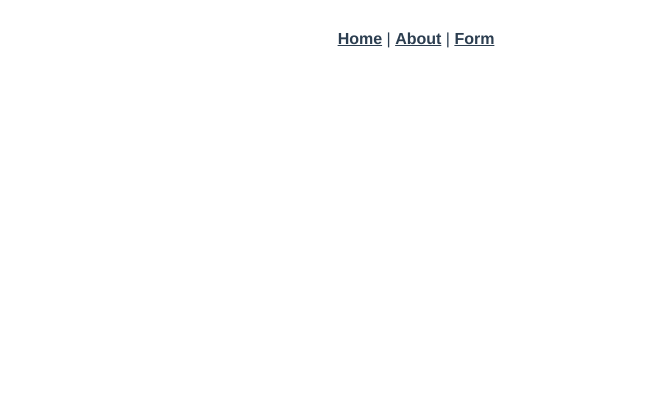
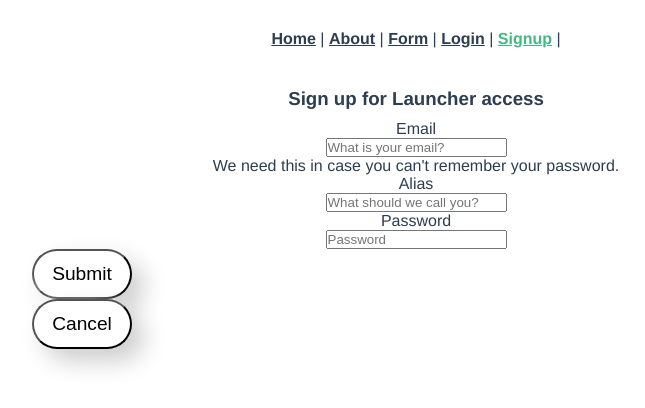
Before and after one commit to piknikki/launcher, a Vue app: page /signup in a window 1280 px wide. Shown: the top 408 px of the page, without its empty margins (224-869 px from the left). Built offline with nearby package versions, Linux system fonts and the light colour scheme.

Commit message:
Add login and signup now do some styling

```diff
--- a/src/App.vue
+++ b/src/App.vue
@@ -3,7 +3,9 @@
     <div id="nav">
       <router-link to="/">Home</router-link> |
       <router-link to="/about">About</router-link> |
-      <router-link to="/form">Form</router-link>
+      <router-link to="/form">Form</router-link> |
+      <router-link to="/login">Login</router-link> |
+      <router-link to="/signup">Signup</router-link> |
     </div>
     <router-view/>
   </div>
--- a/src/router/index.js
+++ b/src/router/index.js
@@ -2,6 +2,8 @@ import Vue from 'vue'
 import VueRouter from 'vue-router'
 import Home from '../views/Home.vue'
 import Interview from '../components/Interview'
+import Signup from '../views/Signup'
+import Login from '../views/Login'
 
 Vue.use(VueRouter)
 
@@ -15,6 +17,16 @@ const routes = [
     path: '/about',
     name: 'About',
     component: () => import(/* webpackChunkName: "about" */ '../views/About.vue')
+  },
+  {
+    path: '/login',
+    name: 'Login',
+    component: Login
+  },
+  {
+    path: '/signup',
+    name: 'Signup',
+    component: Signup
   },
   {
     path: '/form',
--- /dev/null
+++ b/src/views/Login.vue
@@ -0,0 +1,119 @@
+<template>
+  <div class="login">
+    <h3>Log into Launcher</h3>
+    <div class="box">
+      <form @submit.prevent="logIn">
+        <div class="field">
+          <label class="label" for="email">Email</label>
+          <div class="control has-icons-left has-icons-right">
+            <input id="email" v-model="email" class="input" type="text" placeholder="Email" >
+            <span class="icon is-small is-left">
+              <i class="fas fa-envelope"></i>
+            </span>
+          </div>
+        </div>
+
+        <div class="field">
+          <label for="password" class="label">Password</label>
+          <div class="control has-icons-left has-icons-right">
+            <input id="password" v-model="password" class="input" type="password" placeholder="Password" >
+            <span class="icon is-small is-left">
+              <i class="fas fa-unlock-alt"></i>
+            </span>
+          </div>
+        </div>
+
+        <p v-if="feedback">{{ feedback }}</p>
+        <div class="field is-grouped is-grouped-centered">
+          <div class="control">
+            <button class="button is-link submit-btn">Submit</button>
+          </div>
+          <div class="control">
+            <button class="button is-link cancel-btn">Cancel</button>
+          </div>
+        </div>
+
+      </form>
+    </div>
+  </div>
+</template>
+
+<script>
+// import firebase from 'firebase'
+
+export default {
+  name: 'Login',
+  data () {
+    return {
+      email: null,
+      password: null,
+      feedback: null,
+      loggedIn: false
+    }
+  }
+  // methods: {
+  //   logIn () {
+  //     if (this.email && this.password) {
+  //       firebase.auth().signInWithEmailAndPassword(this.email, this.password)
+  //         .then(() => {
+  //           this.loggedIn = true
+  //           this.$router.push({ path: '/' })
+  //         })
+  //         .catch(err => {
+  //           this.feedback = err.message
+  //         })
+  //       this.feedback = null
+  //     } else {
+  //       this.feedback = 'Please fill in both fields.'
+  //     }
+  //   }
+  // }
+}
+</script>
+
+<style scoped>
+.login {
+  width: 60%;
+  margin: 0 auto;
+}
+
+h3 {
+  margin: 10px;
+}
+
+button {
+  align-items: center;
+  background-color: white;
+  box-shadow: 12px 12px 24px 0 rgba(0, 0, 0, 0.2),
+  -12px -12px 24px 0 rgba(255, 255, 255, 0.5);
+  border-radius: 50px;
+  display: flex;
+  height: 50px;
+  justify-content: center;
+  margin-right: 2rem;
+  width: 100px;
+  font-size: 1.2rem;
+}
+
+/*.submit-btn {*/
+/*  background: #38445D;*/
+/*  color: #E6676E;*/
+/*}*/
+
+/*.submit-btn:hover {*/
+/*  border: 1px solid #E6676E;*/
+/*  background: #38445D;*/
+/*  color: white;*/
+/*}*/
+
+/*button.cancel-btn {*/
+/*  border: 1px solid #93a4c6;*/
+/*  background: white;*/
+/*  color: #E6676E;*/
+/*}*/
+
+/*button.cancel-btn:hover {*/
+/*  background: #E6676E;*/
+/*}*/
+
+</style>
--- /dev/null
+++ b/src/views/Signup.vue
@@ -0,0 +1,154 @@
+<template>
+  <div class="signup">
+    <h3>Sign up for Launcher access</h3>
+    <div class="box">
+      <form @submit.prevent="signUp">
+        <div class="field">
+          <label class="label" for="email">Email</label>
+          <div class="control has-icons-left has-icons-right">
+            <input id="email" v-model="email" class="input" type="text" placeholder="What is your email?" >
+            <span class="icon is-small is-left">
+              <i class="fas fa-envelope"></i>
+            </span>
+          </div>
+          <p class="help">We need this in case you can't remember your password.</p>
+        </div>
+
+        <div class="field">
+          <label class="label" for="alias">Alias</label>
+          <div class="control has-icons-left has-icons-right">
+            <input id="alias" v-model="alias" class="input" type="text" placeholder="What should we call you?" >
+            <span class="icon is-small is-left">
+              <i class="fas fa-user"></i>
+            </span>
+          </div>
+          <p class="help">{{ this.feedback }}</p>
+        </div>
+
+        <div class="field">
+          <label for="password" class="label">Password</label>
+          <div class="control has-icons-left has-icons-right">
+            <input id="password" v-model="password" class="input" type="password" placeholder="Password" >
+            <span class="icon is-small is-left">
+              <i class="fas fa-unlock-alt"></i>
+            </span>
+          </div>
+        </div>
+
+        <div class="field is-grouped is-grouped-centered">
+          <div class="control">
+            <button class="button is-link submit-btn">Submit</button>
+          </div>
+          <div class="control">
+            <button class="button is-link cancel-btn">Cancel</button>
+          </div>
+        </div>
+
+      </form>
+    </div>
+  </div>
+</template>
+
+<script>
+// import slugify from 'slugify'
+// import db from '../firebase/init'
+// import firebase from 'firebase'
+
+export default {
+  name: 'Signup',
+  data () {
+    return {
+      validAlias: true,
+      validPassword: true,
+      email: null,
+      alias: null,
+      password: null,
+      slug: null,
+      feedback: null
+    }
+  }
+  // methods: {
+  //   signUp () {
+  // if (this.alias && this.password && this.email) {
+  //   this.slug = slugify(this.alias, {
+  //     replacement: '-',
+  //     remove: /[$*_+~.()'"!?\-:@]/g,
+  //     lower: true
+  //   })
+  //   let ref = db.collection('users').doc(this.slug)
+  //   ref.get().then(doc => {
+  //     if (doc.exists) {
+  //       this.feedback = 'Sorry, that alias already exists. Pick another one.'
+  //     } else {
+  //       this.feedback = `Hey, ${this.alias}!`
+  //       firebase.auth().createUserWithEmailAndPassword(this.email, this.password)
+  //         .then(cred => {
+  //           console.log(cred.user)
+  //           ref.set({
+  //             alias: this.alias,
+  //             user_id: cred.user.uid
+  //           })
+  //         })
+  //         .then(() => {
+  //           this.$router.push({ name: 'Home' })
+  //         })
+  //         .catch(err => {
+  //           console.log(err)
+  //           this.feedback = err.message
+  //         })
+  //     }
+  //   })
+  // } else {
+  //   this.feedback = 'You must complete all fields.'
+  // }
+  //   }
+  // }
+}
+</script>
+
+<style scoped>
+.signup {
+  width: 60%;
+  margin: 0 auto;
+}
+
+h3 {
+  margin: 10px;
+}
+
+button {
+  align-items: center;
+  background-color: white;
+  box-shadow: 12px 12px 24px 0 rgba(0, 0, 0, 0.2),
+  -12px -12px 24px 0 rgba(255, 255, 255, 0.5);
+  border-radius: 50px;
+  display: flex;
+  height: 50px;
+  justify-content: center;
+  margin-right: 2rem;
+  width: 100px;
+  font-size: 1.2rem;
+}
+
+/*.submit-btn {*/
+/*  background: #38445D;*/
+/*  color: #E6676E;*/
+/*}*/
+
+/*.submit-btn:hover {*/
+/*  border: 1px solid #E6676E;*/
+/*  background: #38445D;*/
+/*  color: white;*/
+/*}*/
+
+/*button.cancel-btn {*/
+/*  border: 1px solid #93a4c6;*/
+/*  background: white;*/
+/*  color: #E6676E;*/
+/*}*/
+
+/*button.cancel-btn:hover {*/
+/*  background: #E6676E;*/
+/*}*/
+
+</style>
```
